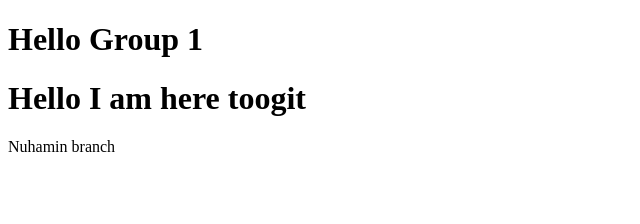
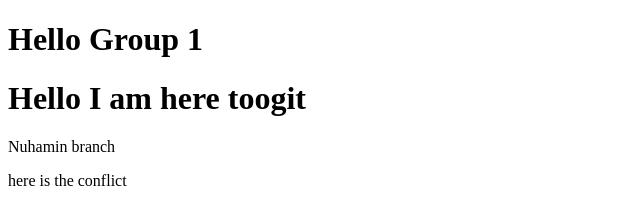
Before and after one commit to teniye24/publicPractice, a plain HTML site: page index.html in a window 1280 px wide. Shown: the whole page, without its empty margins (0-640 px from the left). Drawn offline with Linux system fonts and the light colour scheme.

Commit message:
making conflict

```diff
--- a/index.html
+++ b/index.html
@@ -15,3 +15,4 @@
     </p>
 </body>
 </html>
+<p>here is the conflict</p>
```
